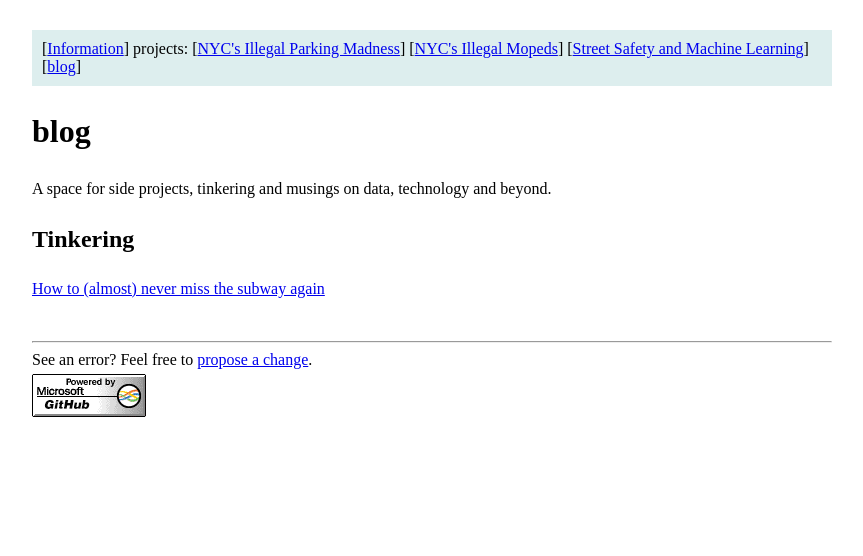
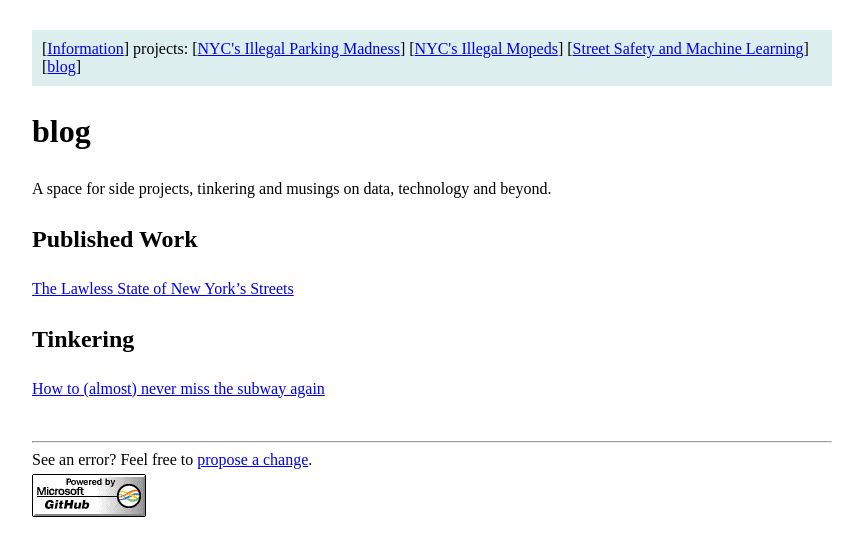
Before and after one commit to benarnav/benarnav.github.io, a Jekyll site: the page built from blog.md, in a window 1280 px wide. Shown: the top 556 px of the page, without its empty margins (208-1071 px from the left). Built offline with Jekyll 4.4.1, drawn with Linux system fonts in a browser that asks for light colours.

Commit message:
added link

```diff
--- a/blog.md
+++ b/blog.md
@@ -6,5 +6,8 @@ permalink: blog/
 ---
 A space for side projects, tinkering and musings on data, technology and beyond.
 
+## Published Work
+[The Lawless State of New York’s Streets](https://www.vitalcitynyc.org/articles/the-lawless-state-of-new-yorks-streets)
+
 ## Tinkering
 [How to (almost) never miss the subway again](/posts/arrivals_rgb_display/)
```
